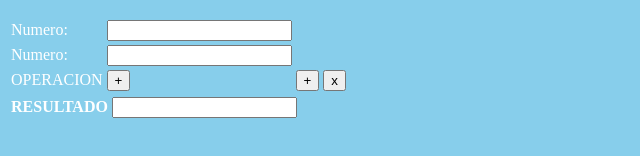
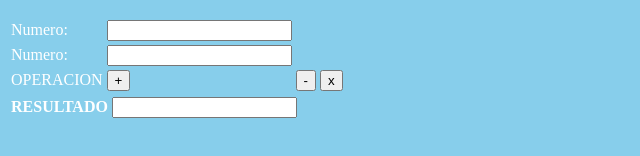
Before and after one commit to XimenaQuetzali/SumaDosNumeros, a plain HTML site: page index.html in a window 1280 px wide. Shown: the part 154-310 px from the top of the page, 0-640 px from the left. Drawn offline with Linux system fonts and the light colour scheme; a web font is replaced by a local one.

```diff
--- a/index.html
+++ b/index.html
@@ -22,7 +22,7 @@
 		</tr>
 		<td>OPERACION</td>
 		<td><input type="button" name="ENVIAR" value="+" onclick="sumadedatos()"></td>
-		<td><input type="button" name="ENVIAR" value="+" onclick="restadedatos()"></td>
+		<td><input type="button" name="ENVIAR" value="-" onclick="restadedatos()"></td>
 		<td><input type="button" name="ENVIAR" value="x" onclick="multiplicaciondedatos()"></td>
 	</table>
 	<table>
```
